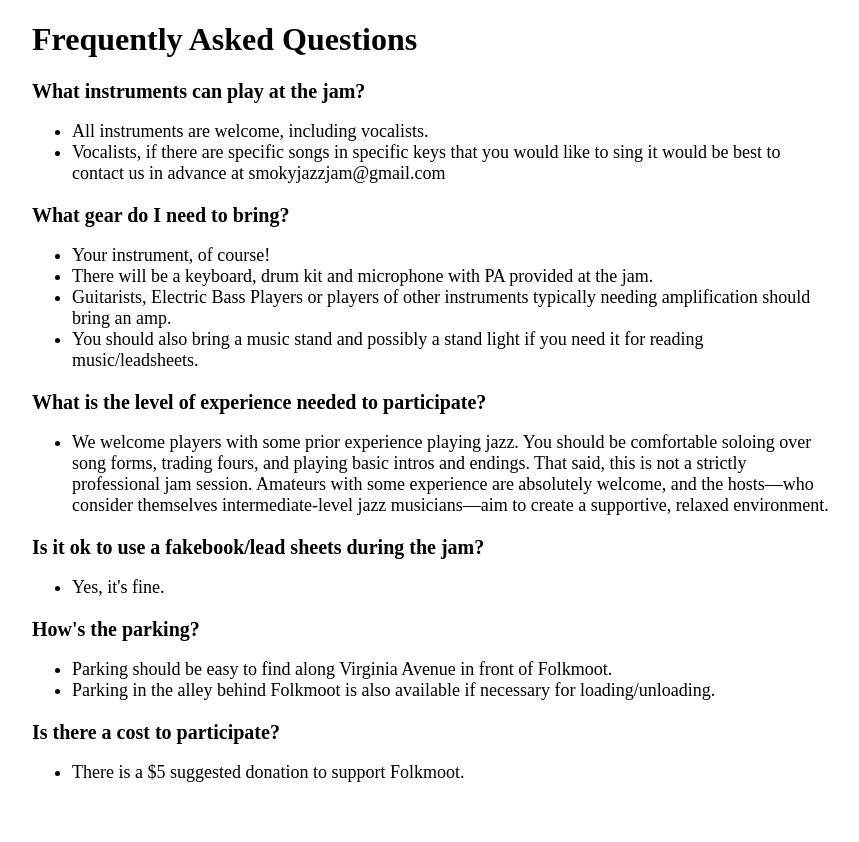
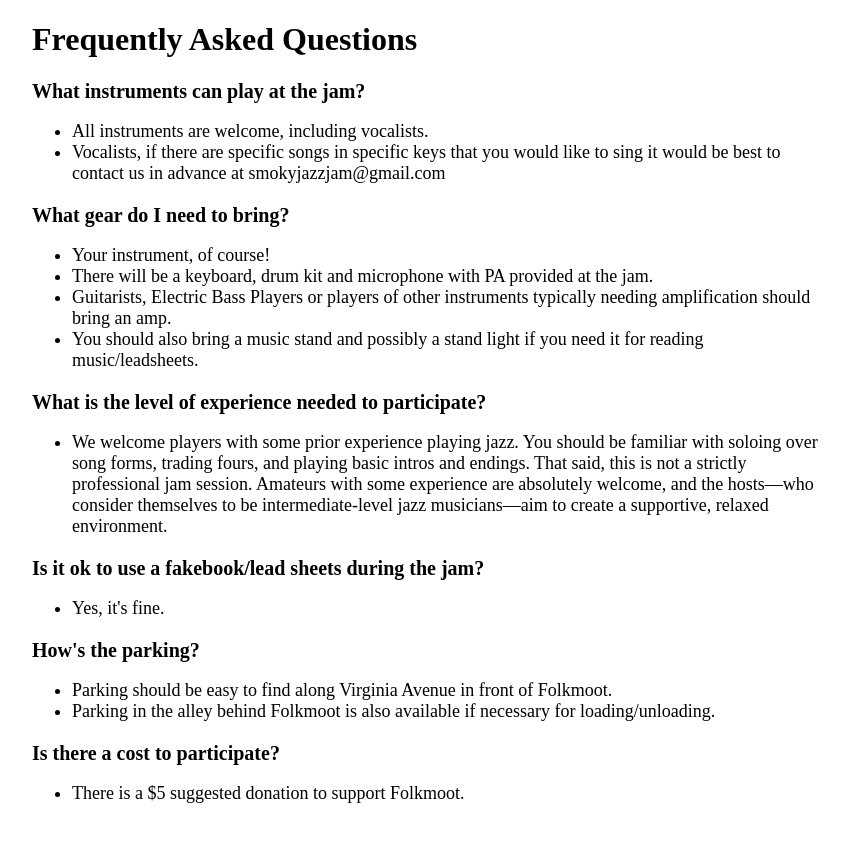
Before and after one commit to smokyjazzjam/smokyjazzjam, a Jekyll site: the page built from faq.md, in a window 1280 px wide. Shown: the top 842 px of the page, without its empty margins (208-1067 px from the left). Built offline with Jekyll 4.4.1, drawn with Linux system fonts in a browser that asks for light colours.

Commit message:
Update faq.md

```diff
--- a/faq.md
+++ b/faq.md
@@ -37,9 +37,9 @@
 
   <h3 class="faq-question"><strong>What is the level of experience needed to participate?</strong></h3>
   <ul class="faq-answer">
-    <li> We welcome players with some prior experience playing jazz. You should be comfortable soloing over song forms, trading fours, and playing basic intros and endings.
+    <li> We welcome players with some prior experience playing jazz. You should be familiar with soloing over song forms, trading fours, and playing basic intros and endings.
          That said, this is not a strictly professional jam session. Amateurs with some experience are absolutely welcome,
-         and the hosts—who consider themselves intermediate-level jazz musicians—aim to create a supportive, relaxed environment.</li>
+         and the hosts—who consider themselves to be intermediate-level jazz musicians—aim to create a supportive, relaxed environment.</li>
   </ul>
 
   <h3 class="faq-question"><strong>Is it ok to use a fakebook/lead sheets during the jam?</strong></h3>
```
